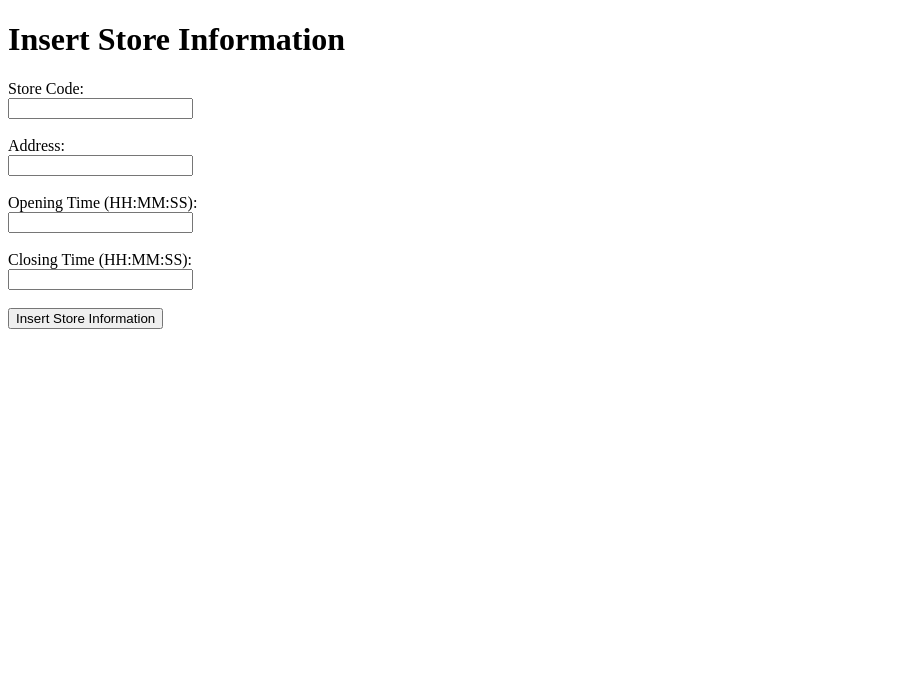
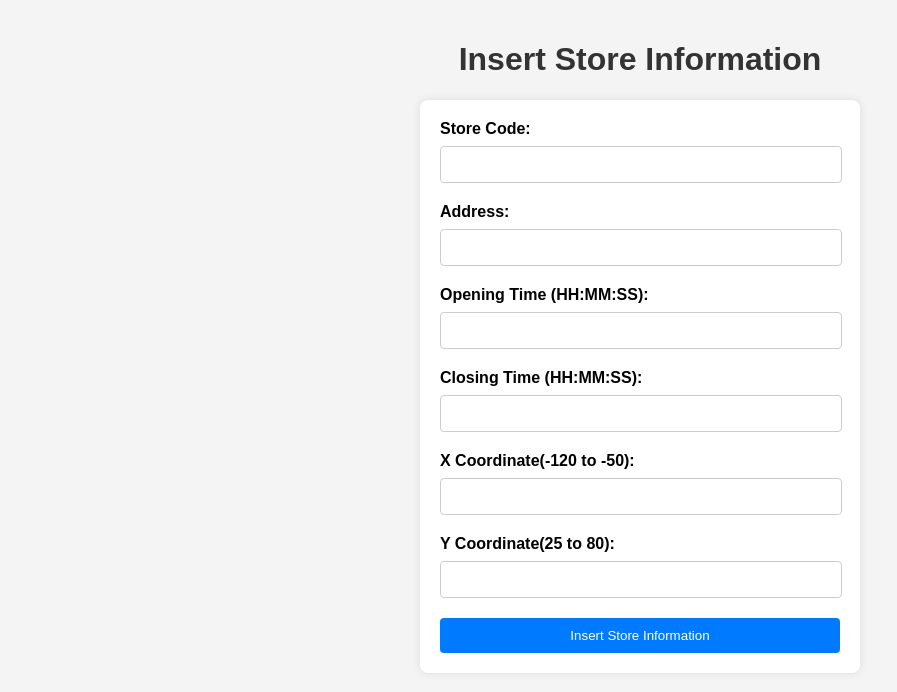
Before and after one commit to j-hemmer/Database_retail, a Flask app: page /insert_store in a window 1280 px wide. Shown: the top 692 px of the page, without its empty margins (0-897 px from the left). Run offline with Flask 3, Linux system fonts and the light colour scheme.

Commit message:
Update insert_store.html

```diff
--- a/template/insert_store.html
+++ b/template/insert_store.html
@@ -4,21 +4,72 @@
     <meta charset="UTF-8">
     <meta name="viewport" content="width=device-width, initial-scale=1.0">
     <title>Insert Store Information</title>
+    <style>
+        body {
+            font-family: Arial, sans-serif;
+            background-color: #f4f4f4;
+            margin: 0;
+            padding: 20px;
+        }
+        h1 {
+            text-align: center;
+            color: #333;
+        }
+        form {
+            max-width: 400px;
+            margin: 0 auto;
+            background-color: #fff;
+            padding: 20px;
+            border-radius: 8px;
+            box-shadow: 0 0 10px rgba(0, 0, 0, 0.1);
+        }
+        label {
+            display: block;
+            margin-bottom: 8px;
+            font-weight: bold;
+        }
+        input[type="text"] {
+            width: calc(100% - 20px);
+            padding: 10px;
+            margin-bottom: 20px;
+            border: 1px solid #ccc;
+            border-radius: 4px;
+        }
+        input[type="submit"] {
+            width: 100%;
+            padding: 10px;
+            background-color: #007bff;
+            color: #fff;
+            border: none;
+            border-radius: 4px;
+            cursor: pointer;
+            transition: background-color 0.3s ease;
+        }
+        input[type="submit"]:hover {
+            background-color: #0056b3;
+        }
+    </style>
 </head>
 <body>
     <h1>Insert Store Information</h1>
     <form action="/insert_store" method="post">
-        <label for="store_code">Store Code:</label><br>
-        <input type="text" id="store_code" name="store_code" required><br><br>
+        <label for="store_code">Store Code:</label>
+        <input type="text" id="store_code" name="store_code" required>
 
-        <label for="address">Address:</label><br>
-        <input type="text" id="address" name="address" required><br><br>
+        <label for="address">Address:</label>
+        <input type="text" id="address" name="address" required>
 
-        <label for="opening_time">Opening Time (HH:MM:SS):</label><br>
-        <input type="text" id="opening_time" name="opening_time" required><br><br>
+        <label for="opening_time">Opening Time (HH:MM:SS):</label>
+        <input type="text" id="opening_time" name="opening_time" required>
 
-        <label for="closing_time">Closing Time (HH:MM:SS):</label><br>
-        <input type="text" id="closing_time" name="closing_time" required><br><br>
+        <label for="closing_time">Closing Time (HH:MM:SS):</label>
+        <input type="text" id="closing_time" name="closing_time" required>
+
+        <label for="x">X Coordinate(-120 to -50):</label>
+        <input type="text" id="x" name="x" required>
+
+        <label for="y">Y Coordinate(25 to 80):</label>
+        <input type="text" id="y" name="y" required>
 
         <input type="submit" value="Insert Store Information">
     </form>
```
